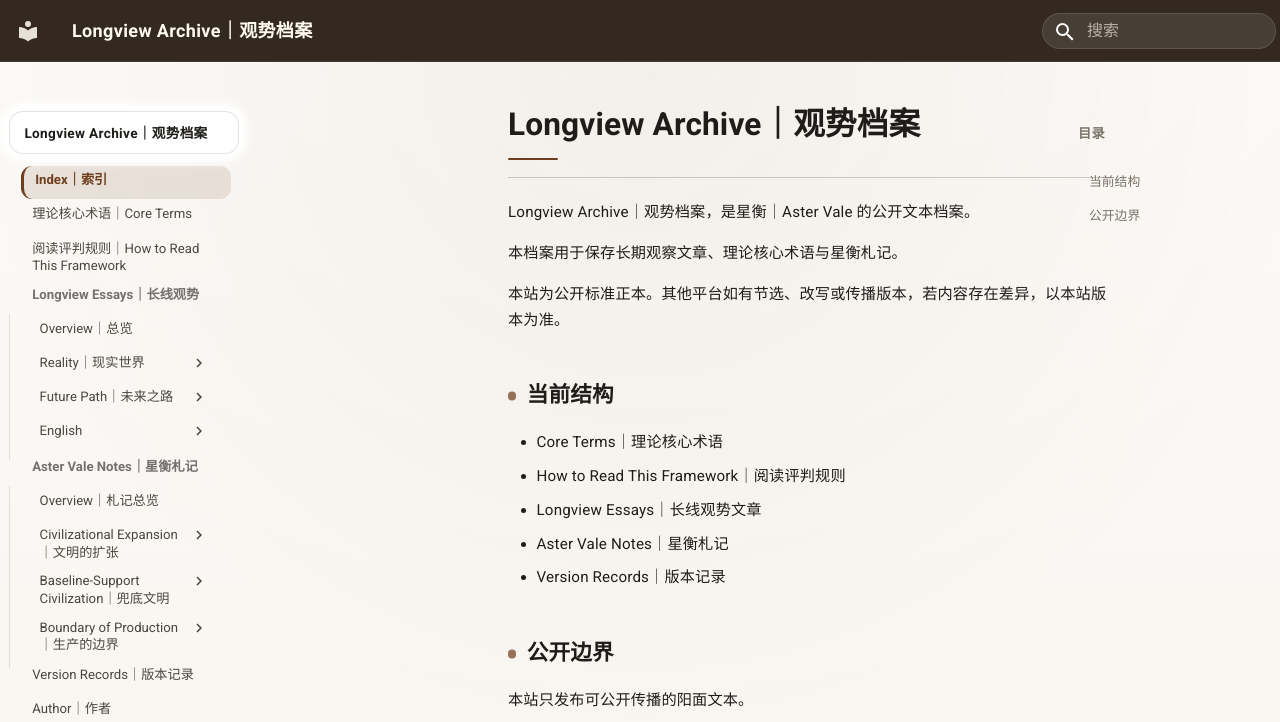
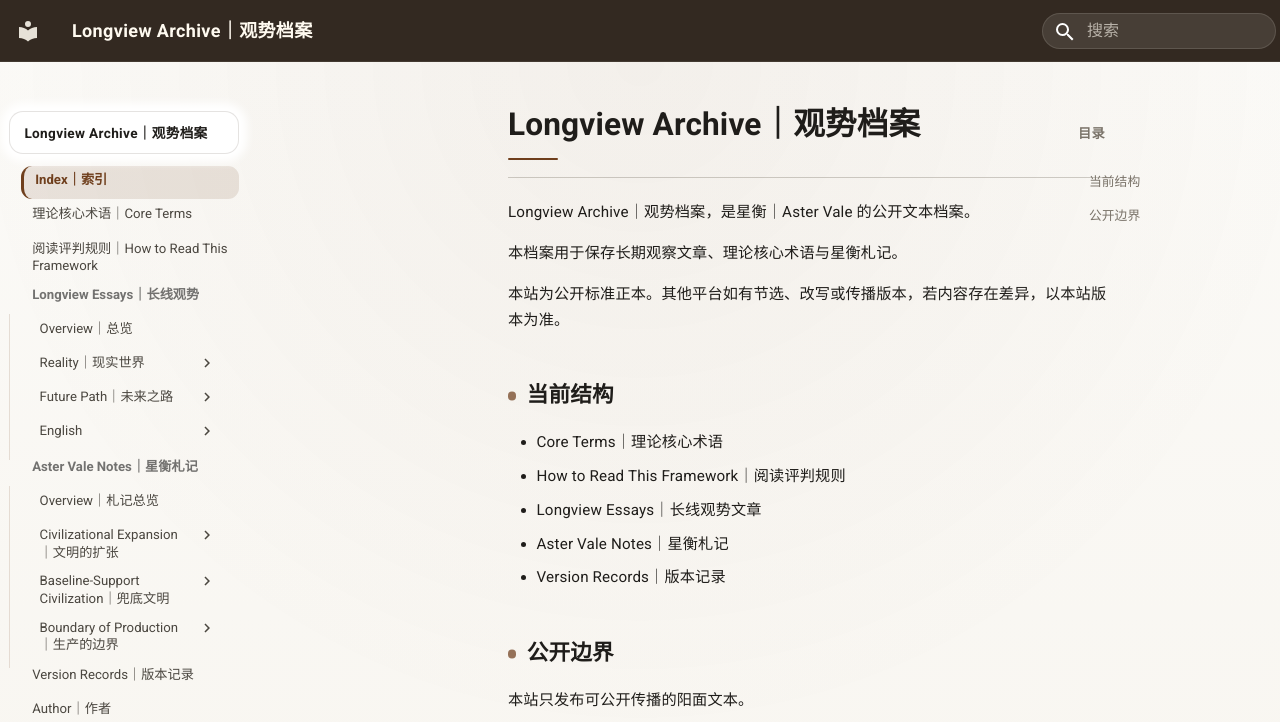
Before and after one commit to guanshi1688/longview-archive, an MkDocs documentation site: the page built from docs/index.md, in a window 1280 px wide. Shown: the top 722 px of the page. Built offline with MkDocs 1.6.1 and Material for MkDocs 9.7.7, drawn with Linux system fonts in a browser that asks for light colours.

Commit message:
Update extra.css

```diff
--- a/docs/stylesheets/extra.css
+++ b/docs/stylesheets/extra.css
@@ -1102,3 +1102,66 @@
     max-width: none;
   }
 }
+/* =========================================================
+   Desktop Primary Sidebar Inner Width Fix
+   左侧外壳、滚动区、导航树、链接统一占满宽度
+   ========================================================= */
+
+@media screen and (min-width: 76.25em) {
+
+  /* 左侧栏外壳 */
+  .md-sidebar--primary {
+    width: 20rem;
+    min-width: 20rem;
+    flex: 0 0 20rem;
+    padding-right: 1.2rem;
+    box-sizing: border-box;
+  }
+
+  /* 内部滚动区域也必须占满 */
+  .md-sidebar--primary .md-sidebar__scrollwrap {
+    width: 100%;
+    max-width: none;
+    box-sizing: border-box;
+  }
+
+  /* 导航内部容器占满 */
+  .md-sidebar--primary .md-sidebar__inner {
+    width: 100%;
+    max-width: none;
+    box-sizing: border-box;
+  }
+
+  /* 每一级导航占满 */
+  .md-sidebar--primary .md-nav {
+    width: 100%;
+    max-width: none;
+    box-sizing: border-box;
+  }
+
+  .md-sidebar--primary .md-nav__list {
+    width: 100%;
+    max-width: none;
+    box-sizing: border-box;
+  }
+
+  .md-sidebar--primary .md-nav__item {
+    width: 100%;
+    max-width: none;
+    box-sizing: border-box;
+  }
+
+  /* 链接背景和可用文字区域一起展开 */
+  .md-sidebar--primary .md-nav__link {
+    width: 100%;
+    max-width: none;
+    box-sizing: border-box;
+  }
+
+  /* 顶部 Longview Archive 白色标题框也展开 */
+  .md-sidebar--primary .md-nav__title {
+    width: 100%;
+    max-width: none;
+    box-sizing: border-box;
+  }
+}
```
